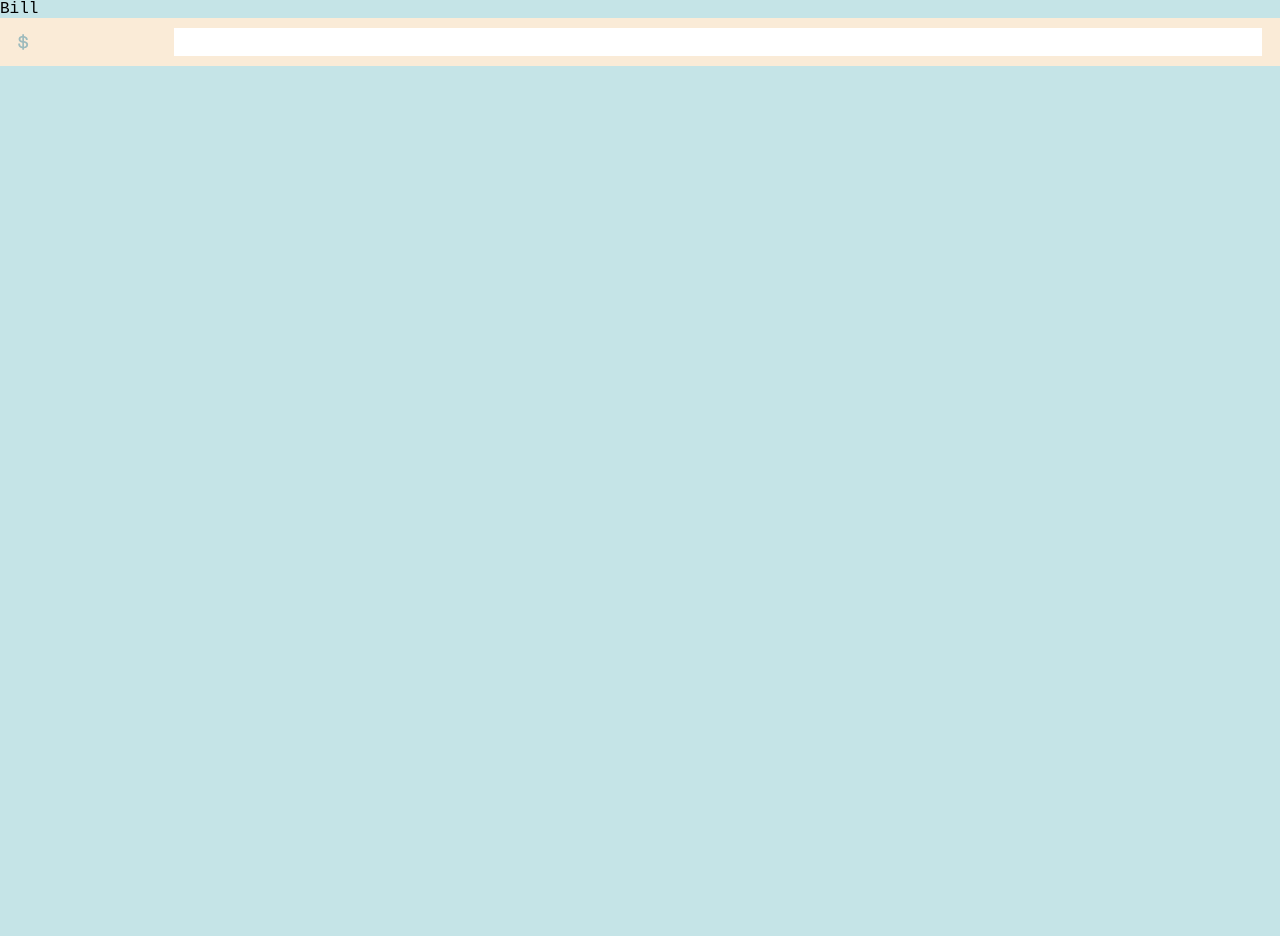
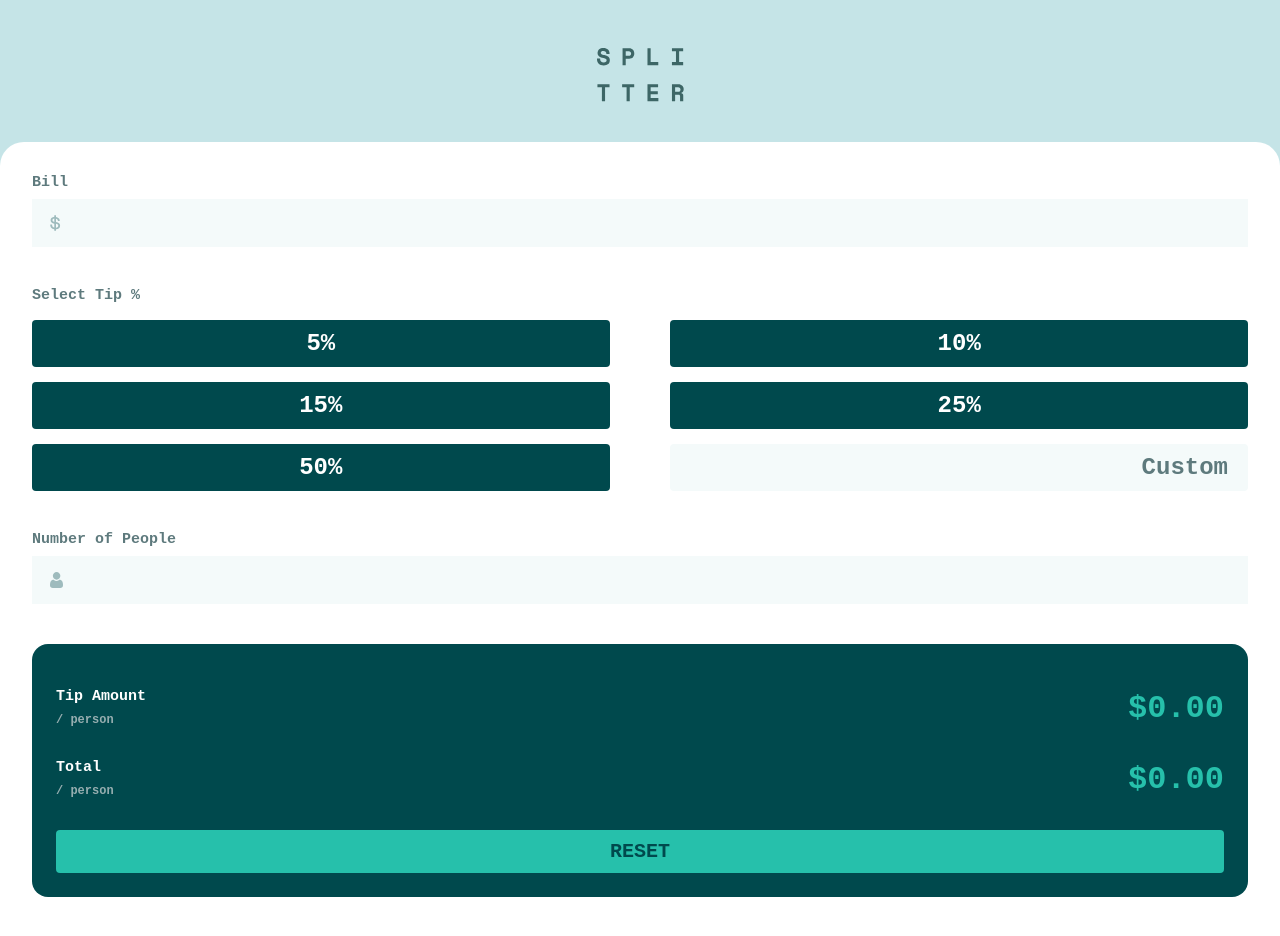
Before and after one commit to sjinno/tip-calculator, a plain HTML site: page index.html in a window 1280 px wide. Before the commit the page ends 800 px from the top, so only its background shows below. Drawn offline with Linux system fonts and the light colour scheme.

Commit message:
Almost done with styling.

```diff
--- a/index.html
+++ b/index.html
@@ -27,35 +27,61 @@
 
 <body>
 
-  <div class="bill">
-    <p class="bill__title">Bill</p>
+  <img src="images/logo.svg" alt="tip calculator logo" class="app-logo">
+
+  <div class="container">
+    <div class="section">
+      <p class="section__title">Bill</p>
       <div class="input">
         <input type="text" class="input__field">
         <span class="input__icon"><img src="images/icon-dollar.svg" alt="dollar icon"></span>
       </div>
     </div>
 
-  <!-- Bill
+    <div class="section">
+      <p class="section__title">Select Tip %</p>
+      <div class="tip">
+        <a href="#" class="btn tip__selection">5%</a>
+        <a href="#" class="btn tip__selection">10%</a>
+        <a href="#" class="btn tip__selection">15%</a>
+        <a href="#" class="btn tip__selection">25%</a>
+        <a href="#" class="btn tip__selection">50%</a>
+        <a href="#" class="btn btn--custom tip__selection">Custom</a>
+      </div>
+    </div>
 
-  Select Tip %
-  5%
-  10%
-  15%
-  25%
-  50%
-  Custom
+    <div class="section">
+      <p class="section__title">Number of People</p>
+      <div class="input">
+        <input type="text" class="input__field">
+        <span class="input__icon"><img src="images/icon-person.svg" alt="person icon"></span>
+      </div>
+    </div>
 
-  Number of People
 
-  Tip Amount
-  / person
+    <div class="container--result">
+      <div class="result">
+        <div class="result__wrapper">
+          <p class="result__title">Tip Amount</p>
+          <p class="result__sub-title">/ person</p>
+          <span class="result__result">$0.00</span>
+        </div>
+      </div>
 
-  Total
-  / person
+      <div class="result">
+        <div class="result__wrapper">
+          <p class="result__title">Total</p>
+          <p class="result__sub-title">/ person</p>
+          <span class="result__result">$0.00</span>
+        </div>
+      </div>
 
-  Reset
+      <a href="#" class="btn btn--result btn--large">Reset</a>
+    </div>
+  </div>
 
-  <div class="attribution">
+
+  <!-- <div class="attribution">
     Challenge by <a href="https://www.frontendmentor.io?ref=challenge" target="_blank">Frontend Mentor</a>.
     Coded by <a href="#">Your Name Here</a>.
   </div> -->
--- /dev/null
+++ b/scss/abstracts/_colors.scss
@@ -0,0 +1,7 @@
+$clr-strong-cyan: hsl(172, 67%, 45%);
+$clr-very-dark-cyan: hsl(183, 100%, 15%);
+$clr-dark-grayish-cyan-strong: hsl(186, 14%, 43%);
+$clr-dark-grayish-cyan-weak: hsl(184, 14%, 56%);
+$clr-light-grayish-cyan: hsl(185, 41%, 84%);
+$clr-light-grayish-cyan: hsl(189, 41%, 97%);
+$clr-white: hsl(0, 0%, 100%);
--- a/scss/base/_global.scss
+++ b/scss/base/_global.scss
@@ -6,15 +6,25 @@
 
 body {
     background-color: hsl(185, 41%, 84%);
+    font-family: $mono-font;
+}
+
+.app-logo {
+    display: block;
+    margin-inline: auto;
+    margin-block: 3rem 2.5rem;
 }
 
 input[type="text"] {
     text-align: right;
     border: none;
     font-size: 1.5rem;
+    background-color: $clr-light-grayish-cyan;
+    color: $clr-very-dark-cyan;
+    font-weight: 700;
 }
 
-input:focus {
-    outline: none;
-    border: none;
-}
+// input:focus {
+//     outline: none;
+//     border: none;
+// }
--- a/scss/modules/_bill.scss
+++ /dev/null
@@ -1,3 +0,0 @@
-.bill {
-    font-family: $mono-font;
-}
--- /dev/null
+++ b/scss/modules/_btn.scss
@@ -0,0 +1,46 @@
+.btn {
+    text-decoration: none;
+    color: #fff;
+    background-color: $clr-very-dark-cyan;
+    font-size: 1.5rem;
+    padding: 0.625rem 1.25rem;
+    border-radius: 0.25rem;
+    font-weight: 700;
+    text-align: center;
+
+    &:hover {
+        background-color: hsl(183, 100%, 20%);
+    }
+
+    &:focus {
+        background-color: $clr-strong-cyan;
+        color: $clr-very-dark-cyan;
+    }
+
+    &--custom {
+        color: $clr-dark-grayish-cyan-strong;
+        background-color: $clr-light-grayish-cyan;
+        text-align: right;
+
+        &:hover {
+            background-color: hsl(189, 41%, 92%);
+        }
+    }
+
+    &--result {
+        background-color: $clr-strong-cyan;
+        color: $clr-very-dark-cyan;
+        display: block;
+        margin-inline: auto;
+        text-transform: uppercase;
+        font-size: 1.25rem;
+
+        &:hover {
+            background-color: hsl(172, 67%, 50%);
+        }
+    }
+
+    &--large {
+        width: 100%;
+    }
+}
--- /dev/null
+++ b/scss/modules/_container.scss
@@ -0,0 +1,13 @@
+.container {
+    background-color: #fff;
+    min-height: 100vh;
+    border-top-left-radius: 1.5rem;
+    border-top-right-radius: 1.5rem;
+    padding: 2rem;
+
+    &--result {
+        background-color: $clr-very-dark-cyan;
+        padding: 2.75rem 1.5rem 1.5rem 1.5rem;
+        border-radius: 1rem;
+    }
+}
--- a/scss/modules/_input.scss
+++ b/scss/modules/_input.scss
@@ -1,16 +1,14 @@
 .input {
     position: relative;
     height: 3rem;
-    background-color: antiquewhite;
-    // width: 90%;
-    // margin-inline: auto;
+    background-color: $clr-light-grayish-cyan;
 
     &__field {
         position: absolute;
         top: 50%;
-        right: 1.125rem;
+        right: 1.5rem;
         transform: translateY(-50%);
-        width: 85%;
+        width: 80%;
     }
 
     &__icon {
--- /dev/null
+++ b/scss/modules/_result.scss
@@ -0,0 +1,30 @@
+.result {
+    padding-bottom: 2rem;
+    color: $clr-white;
+
+    &__wrapper {
+        position: relative;
+    }
+
+    &__title {
+        font-weight: 700;
+        font-size: 0.9375rem;
+        padding-bottom: 0.5rem;
+    }
+
+    &__sub-title {
+        font-size: 0.75rem;
+        font-weight: 700;
+        color: hsl(184, 14%, 64%);
+    }
+
+    &__result {
+        position: absolute;
+        right: 0;
+        bottom: 0;
+        font-size: 2rem;
+        font-weight: 700;
+        color: $clr-strong-cyan;
+    }
+
+}
--- /dev/null
+++ b/scss/modules/_section.scss
@@ -0,0 +1,10 @@
+.section {
+    padding-bottom: 2.5rem;
+
+    &__title {
+        font-size: 0.9375rem;
+        font-weight: 600;
+        color: $clr-dark-grayish-cyan-strong;
+        padding-bottom: 0.5rem;
+    }
+}
--- /dev/null
+++ b/scss/modules/_tip.scss
@@ -0,0 +1,7 @@
+.tip {
+    display: grid;
+    grid-template-columns: repeat(auto-fit, 47.5%);
+    gap: 0.9375rem;
+    justify-content: space-between;
+    padding-top: 0.5rem;
+}
--- a/scss/styles.scss
+++ b/scss/styles.scss
@@ -1,6 +1,11 @@
+@import 'abstracts/colors';
 @import 'abstracts/fonts';
 
 @import 'base/global';
 
-@import 'modules/bill';
+@import 'modules/container';
+@import 'modules/section';
 @import 'modules/input';
+@import 'modules/btn';
+@import 'modules/tip';
+@import 'modules/result';
```
Also changed, not shown: scss/styles.css, 1 other file. Lines whose indentation alone changed are shown as unchanged.
